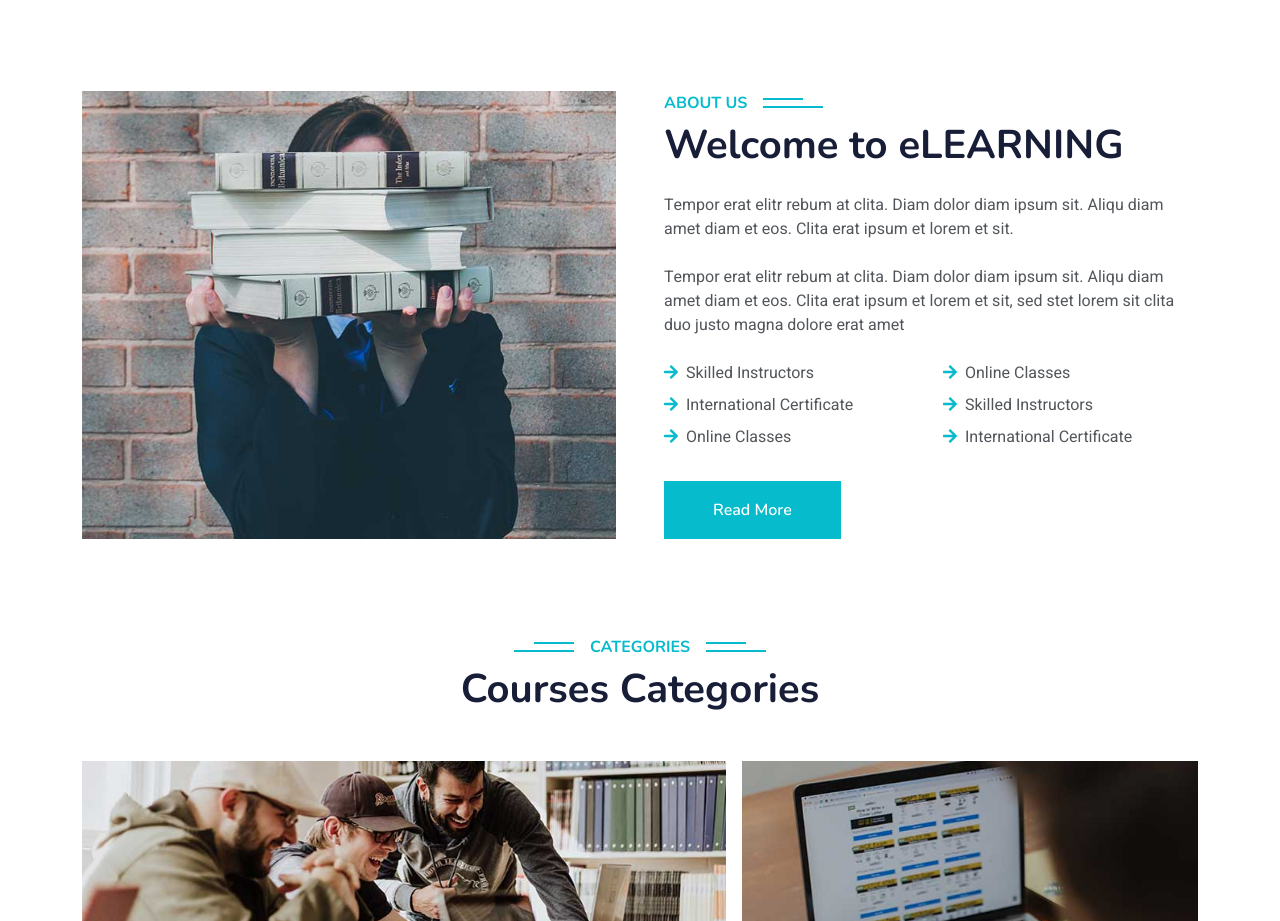
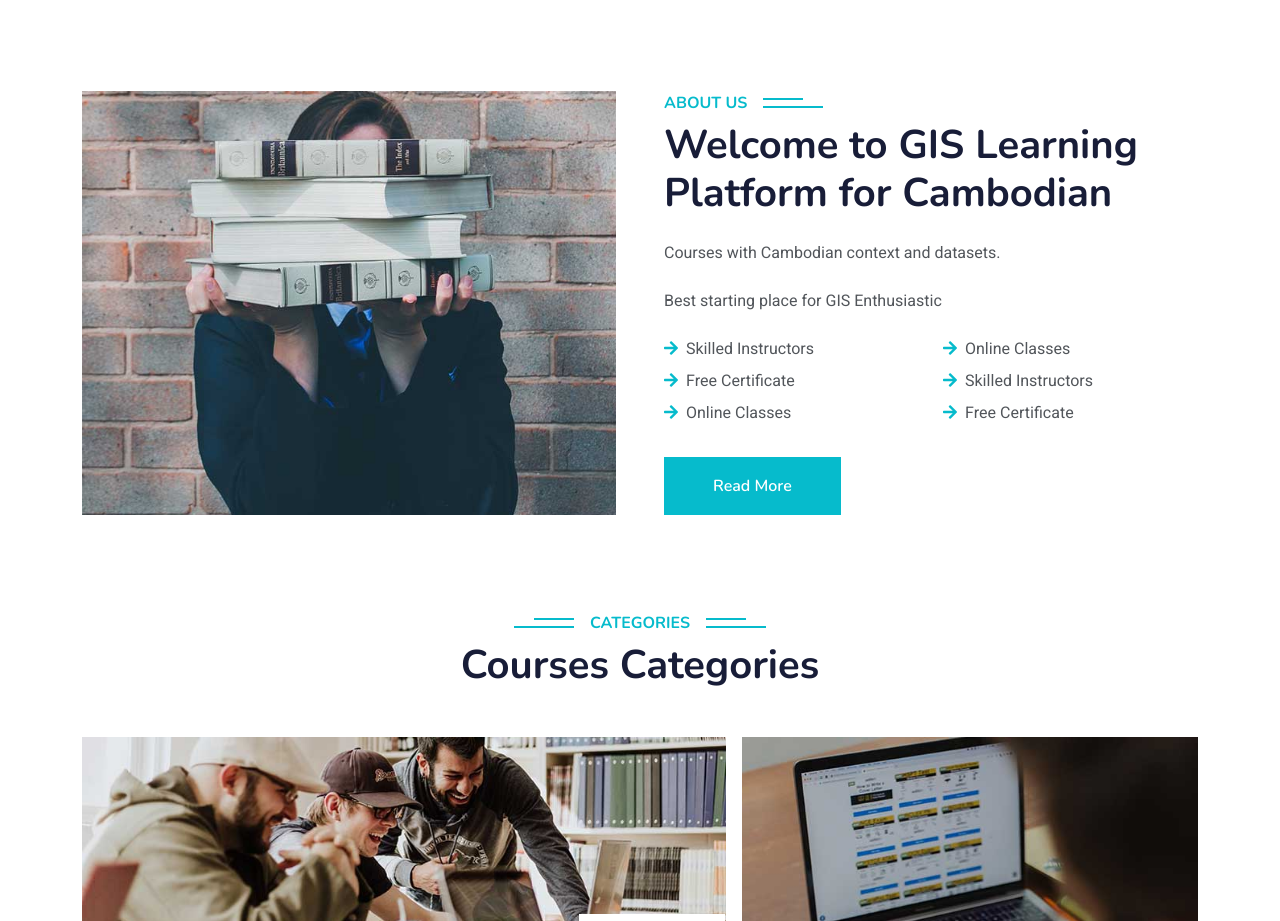
Before and after one commit to rithysaksorn/gis, a plain HTML site: page index.html in a window 1280 px wide. Shown: the part 1160-2081 px from the top of the page. Drawn offline with nearby package versions, Linux system fonts and the light colour scheme.

Commit message:
Update index.html

```diff
--- a/index.html
+++ b/index.html
@@ -167,9 +167,9 @@
                 </div>
                 <div class="col-lg-6 wow fadeInUp" data-wow-delay="0.3s">
                     <h6 class="section-title bg-white text-start text-primary pe-3">About Us</h6>
-                    <h1 class="mb-4">Welcome to eLEARNING</h1>
-                    <p class="mb-4">Tempor erat elitr rebum at clita. Diam dolor diam ipsum sit. Aliqu diam amet diam et eos. Clita erat ipsum et lorem et sit.</p>
-                    <p class="mb-4">Tempor erat elitr rebum at clita. Diam dolor diam ipsum sit. Aliqu diam amet diam et eos. Clita erat ipsum et lorem et sit, sed stet lorem sit clita duo justo magna dolore erat amet</p>
+                    <h1 class="mb-4">Welcome to GIS Learning Platform for Cambodian</h1>
+                    <p class="mb-4">Courses with Cambodian context and datasets.</p>
+                    <p class="mb-4">Best starting place for GIS Enthusiastic</p>
                     <div class="row gy-2 gx-4 mb-4">
                         <div class="col-sm-6">
                             <p class="mb-0"><i class="fa fa-arrow-right text-primary me-2"></i>Skilled Instructors</p>
@@ -178,7 +178,7 @@
                             <p class="mb-0"><i class="fa fa-arrow-right text-primary me-2"></i>Online Classes</p>
                         </div>
                         <div class="col-sm-6">
-                            <p class="mb-0"><i class="fa fa-arrow-right text-primary me-2"></i>International Certificate</p>
+                            <p class="mb-0"><i class="fa fa-arrow-right text-primary me-2"></i>Free Certificate</p>
                         </div>
                         <div class="col-sm-6">
                             <p class="mb-0"><i class="fa fa-arrow-right text-primary me-2"></i>Skilled Instructors</p>
@@ -187,7 +187,7 @@
                             <p class="mb-0"><i class="fa fa-arrow-right text-primary me-2"></i>Online Classes</p>
                         </div>
                         <div class="col-sm-6">
-                            <p class="mb-0"><i class="fa fa-arrow-right text-primary me-2"></i>International Certificate</p>
+                            <p class="mb-0"><i class="fa fa-arrow-right text-primary me-2"></i>Free Certificate</p>
                         </div>
                     </div>
                     <a class="btn btn-primary py-3 px-5 mt-2" href="">Read More</a>
```
